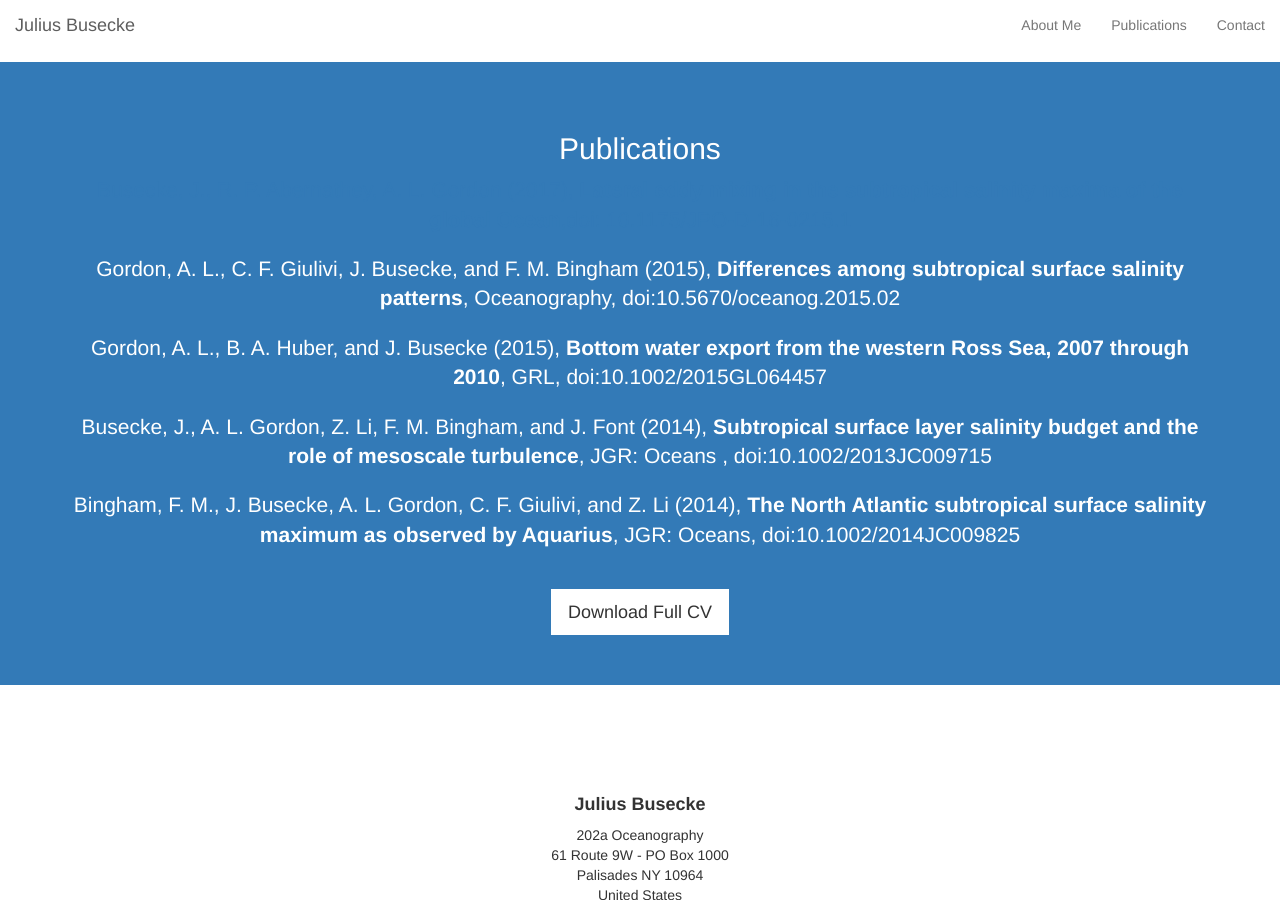
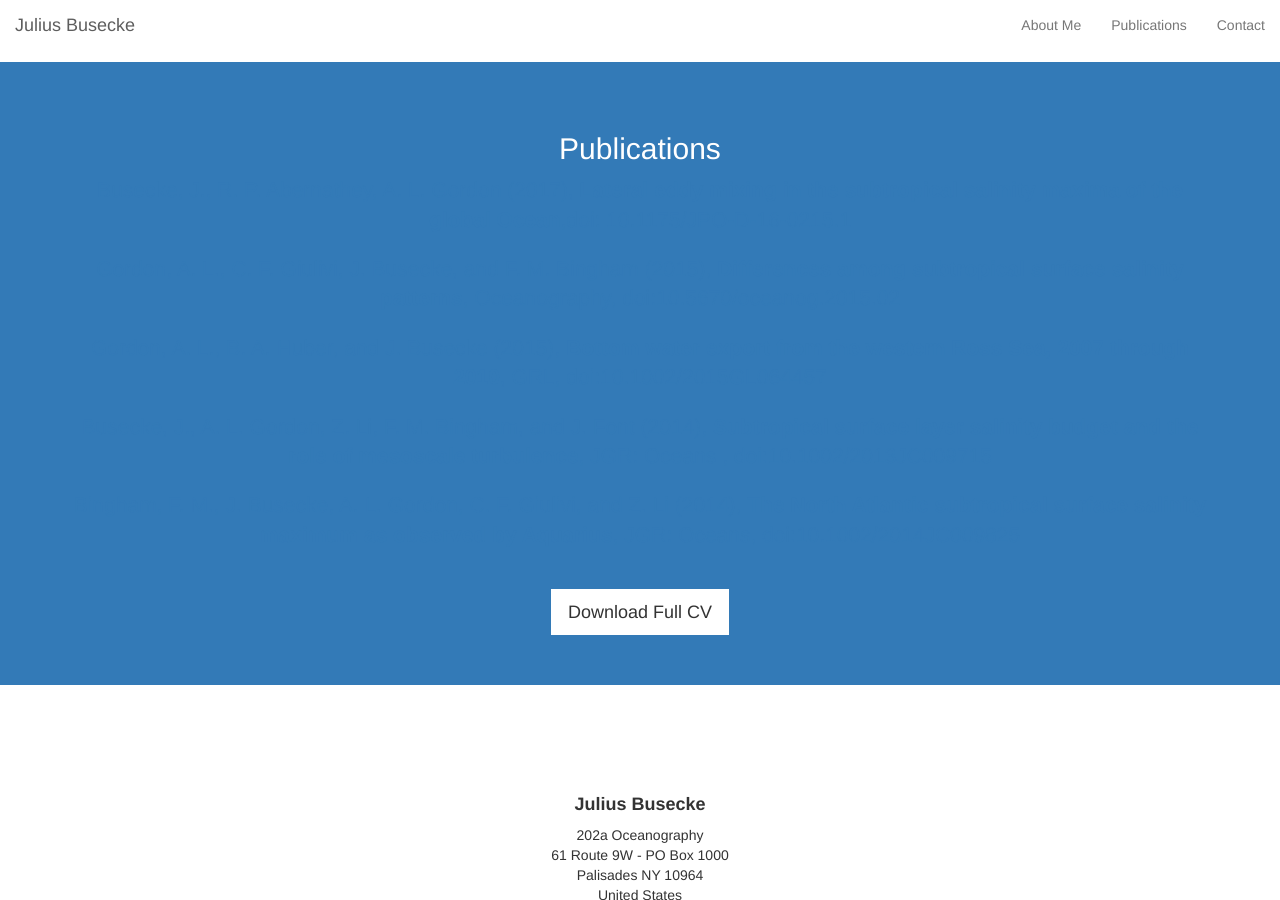
Before and after one commit to jbusecke/jbusecke.github.io, a Jekyll site: the page built from index.html, in a window 1280 px wide and 900 px high, scrolled down 1947 px. Built offline with Jekyll 4.4.1, drawn with Linux system fonts in a browser that asks for light colours; some web fonts are replaced.

Commit message:
links slightly grey bugfix arrrgghhh6

```diff
--- a/css/jbusecke.css
+++ b/css/jbusecke.css
@@ -187,7 +187,7 @@
     background-color: #333
 }
 
-.paper > .lead a {
+/*.paper > .lead a {
     color: #FFFFFF;
 }
 
@@ -196,7 +196,7 @@
 .paper a:focus {
     color: #FFFFFF;
     text-decoration: none;
-}
+}*/
 
 /*a.paper:link,
 a.paper:hover,
@@ -210,18 +210,26 @@
   background-color: #286090;
 }*/
 
-/*set custom link color for publication section...Probably one can default this in the bg-primary definition*/
-/*#pub_item a:link {
+/*set custom link color for publication section...Probably one can default this in the bg-primary definition*/*/
+#pub a:link {
 	color: #FFFFFF;
   text-decoration: none;
-}*/
+}
 
-/*#pub_item a:visited,
+#pub a:visited,
 a:hover,
 a:active {
 	color: #ff0000;
   text-decoration: none;
-}*/
+}
+
+#CV_button a:link,
+a:visited,
+a:hover,
+a:active {
+	color: #000000;
+  text-decoration: none;
+}
 
 
 
--- a/index.html
+++ b/index.html
@@ -57,7 +57,7 @@
             <div class="row">
                 <div class="col-lg-12 text-center">
                     <h2>Publications</h2>
-                    <p id="pub_item" class="lead">
+                    <p class="lead">
                         <a href="http://dx.doi.org/10.1175/JPO-D-16-0215.1">
                           Busecke, J., R. P. Abernathey, A. L. Gordon (2017),
                             <b>Lateral eddy mixing in the subtropical salinity maxima
@@ -65,7 +65,7 @@
                         </a>
                     </p>
 
-                    <p class="paper lead">
+                    <p class="lead">
                       <a href="http://dx.doi.org/10.5670/oceanog.2015.02">
                         Gordon, A. L., C. F. Giulivi, J. Busecke, and F. M.
                         Bingham (2015), <b>Differences among subtropical
@@ -74,7 +74,7 @@
                       </a>
                     </p>
 
-                    <p class="paper lead">
+                    <p class="lead">
                       <a href="http://dx.doi.org/10.1002/2015GL064457">
                         Gordon, A. L., B. A. Huber, and J. Busecke (2015),
                         <b>Bottom water export from the western Ross Sea, 2007
@@ -82,7 +82,7 @@
                       </a>
                     </p>
 
-                    <p class="paper lead">
+                    <p class="lead">
                       <a href="http://dx.doi.org/10.1002/2013JC009715">
                         Busecke, J., A. L. Gordon, Z. Li, F. M. Bingham, and
                         J. Font (2014), <b>Subtropical surface layer salinity
@@ -91,7 +91,7 @@
                       </a>
                     </p>
 
-                    <p class="paper lead">
+                    <p class="lead">
                       <a href="http://dx.doi.org/10.1002/2014JC009825">
                         Bingham, F. M., J. Busecke, A. L. Gordon, C. F. Giulivi,
                         and Z. Li (2014), <b>The North Atlantic subtropical
@@ -101,7 +101,8 @@
                     </p>
 
                     <br>
-                    <a href="img/CV_JuliusBusecke.pdf" class="btn btn-lg btn-light">Download Full CV</a>
+                    <a id="CV_button" href="img/CV_JuliusBusecke.pdf"
+                    class="btn btn-lg btn-light">Download Full CV</a>
                 </div>
             </div>
             <!-- /.row -->
```
